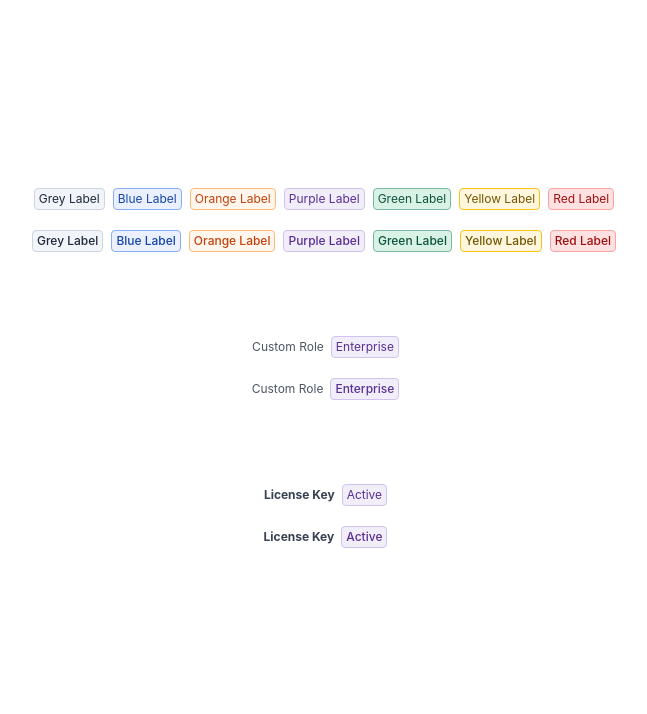
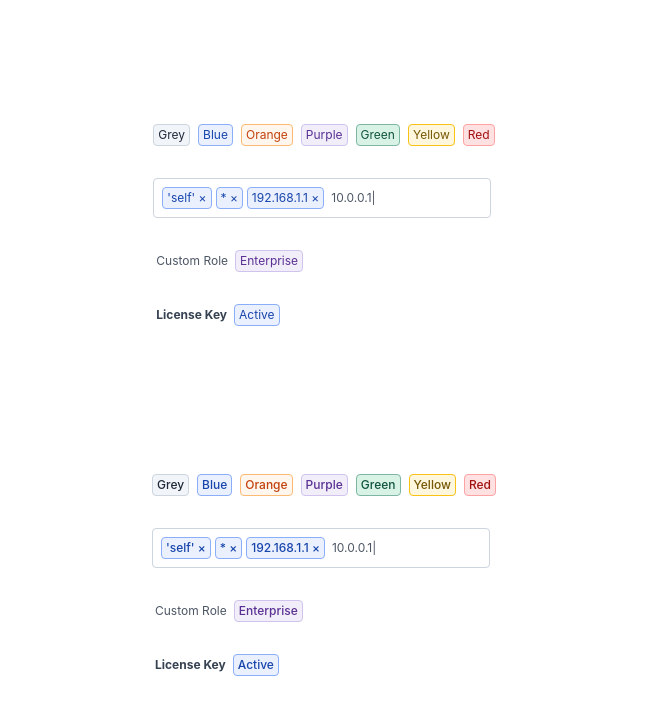
Before and after one commit to AbhaySM/AbhaySM.github.io, a plain HTML site: page appsmith/tags.html in a window 1280 px wide. Shown: the whole page, without its empty margins (316-963 px from the left). Drawn offline with Linux system fonts and the light colour scheme.

Commit message:
Update tags.html

```diff
--- a/appsmith/tags.html
+++ b/appsmith/tags.html
@@ -67,9 +67,14 @@
           border-color: #FEA3A3;
         }
 
-        .medium-tags {
+        .tags {
+          flex-direction: column;
+          gap: 32px;
+        }
+        .medium {
           font-weight: 500;
-          padding-bottom: 64px;
+          flex-direction: column;
+          padding-top: 128px;
         }
         .example {
           gap: 4px;
@@ -87,39 +92,62 @@
         b {
           color: #364252;
         }
+        .textbox {
+          border-radius: 4px;
+          border: 1px solid #CDD5DF;
+          padding: 8px;
+          width: 320px;
+        }
       </style>
   </head>
   <body>
     <section>
-      <div class="regular-tags">
-          <span class="tag">Grey Label</span>
-          <span class="blue tag">Blue Label</span>
-          <span class="orange tag">Orange Label</span>
-          <span class="purple tag">Purple Label</span>
-          <span class="green tag">Green Label</span>
-          <span class="yellow tag">Yellow Label</span>
-          <span class="red tag">Red Label</span>
+      <div class="regular tags">
+        <div>
+            <span class="tag">Grey</span>
+            <span class="blue tag">Blue</span>
+            <span class="orange tag">Orange</span>
+            <span class="purple tag">Purple</span>
+            <span class="green tag">Green</span>
+            <span class="yellow tag">Yellow</span>
+            <span class="red tag">Red</span>
         </div>
-      <div class="medium-tags">
-          <span class="tag">Grey Label</span>
-          <span class="blue tag">Blue Label</span>
-          <span class="orange tag">Orange Label</span>
-          <span class="purple tag">Purple Label</span>
-          <span class="green tag">Green Label</span>
-          <span class="yellow tag">Yellow Label</span>
-          <span class="red tag">Red Label</span>
+
+        <div class="example textbox">
+          <span class="blue tag">'self' &times;</span>
+          <span class="blue tag">* &times;</span>
+          <span class="blue tag">192.168.1.1 &times;</span>
+          <h4>10.0.0.1|</h4>
         </div>
-      <div class="regular-tags example">
+        <div class="example">
           <h4>Custom Role</h4><span class="purple tag">Enterprise</span>
         </div>
-      <div class="medium-tags example">
+        <div class="example">
+          <h4><b>License Key</b></h4><span class="blue tag">Active</span>
+        </div>
+      </div>
+      <div class="medium tags">
+        <div>
+            <span class="tag">Grey</span>
+            <span class="blue tag">Blue</span>
+            <span class="orange tag">Orange</span>
+            <span class="purple tag">Purple</span>
+            <span class="green tag">Green</span>
+            <span class="yellow tag">Yellow</span>
+            <span class="red tag">Red</span>
+        </div>
+        <div class="example textbox">
+          <span class="blue tag">'self' &times;</span>
+          <span class="blue tag">* &times;</span>
+          <span class="blue tag">192.168.1.1 &times;</span>
+          <h4>10.0.0.1|</h4>
+        </div>
+        <div class="example">
           <h4>Custom Role</h4><span class="purple tag">Enterprise</span>
         </div>
-      <div class="regular-tags example">
-        <h4><b>License Key</b></h4><span class="purple tag">Active</span>
+        <div class="example">
+          <h4><b>License Key</b></h4><span class="blue tag">Active</span>
         </div>
-      <div class="medium-tags example">
-        <h4><b>License Key</b></h4><span class="purple tag">Active</span>
       </div>
     </section>
   </body>
```
Lines whose indentation alone changed are shown as unchanged.
